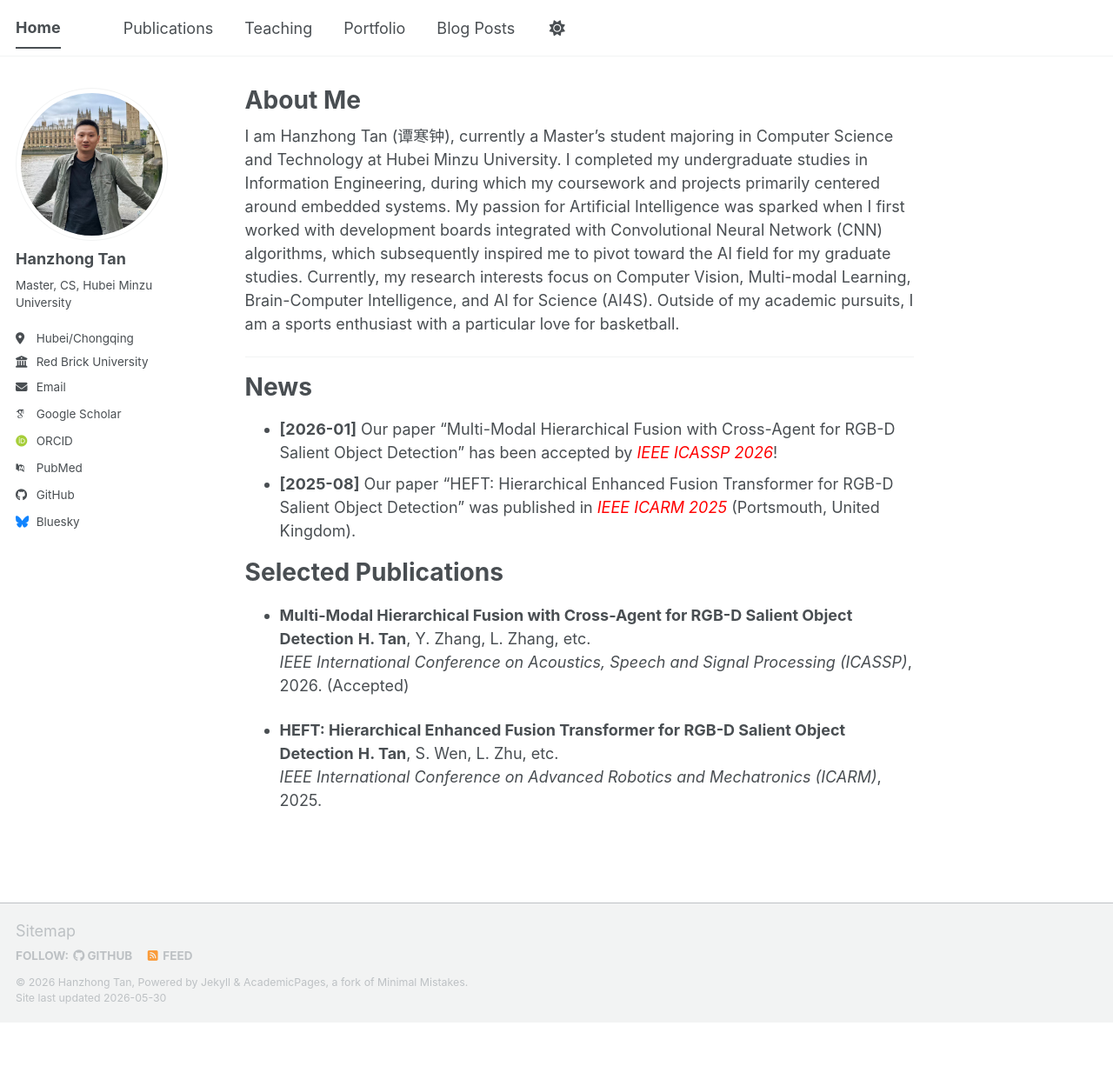
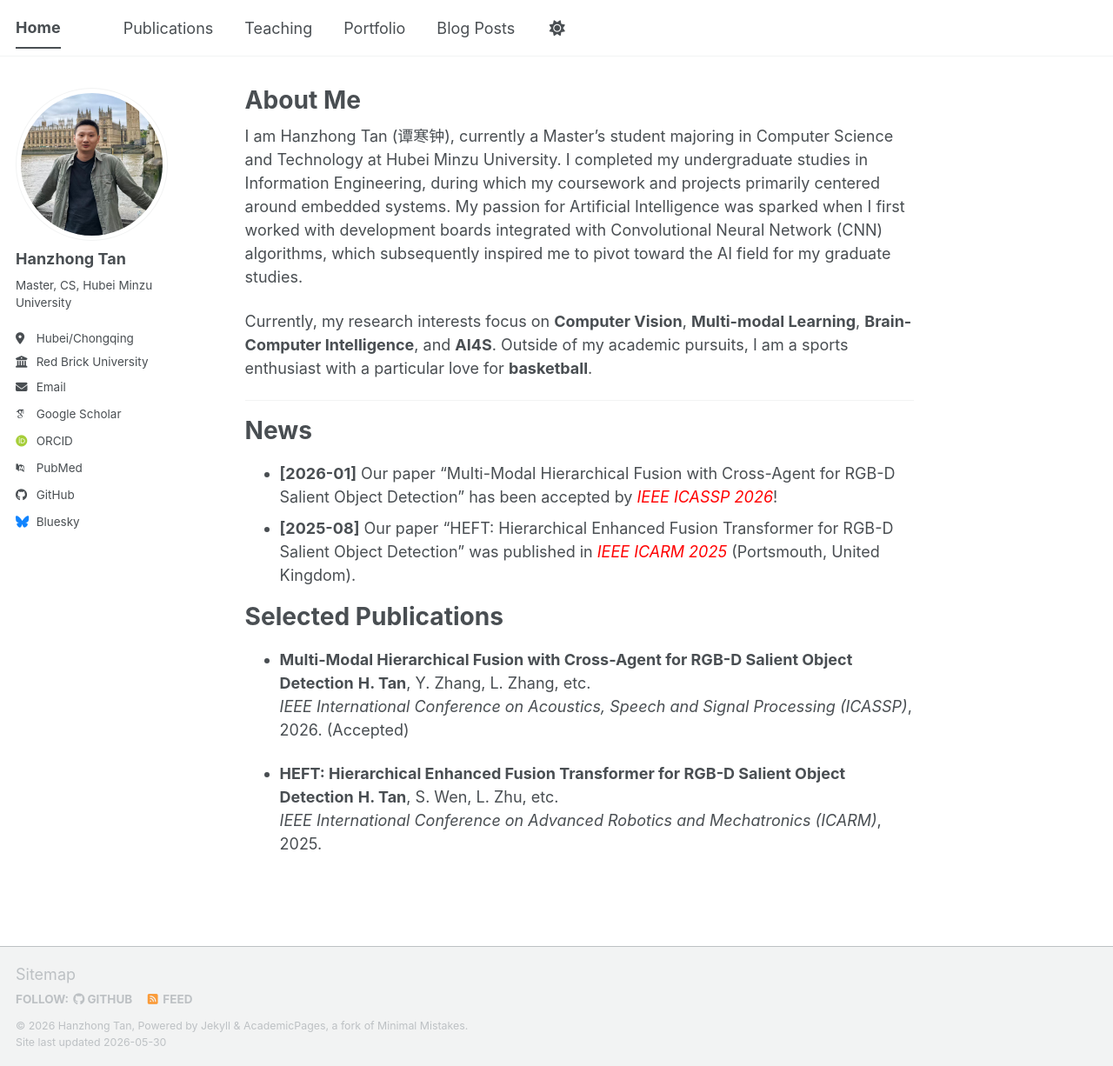
Before and after one commit to liangjiaxiaoqi/liangjiaxiaoqi.github.io, a Jekyll site: the page built from _pages/about.md, in a window 1280 px wide and 1226 px high. Shown: the whole window at 87% size. Built offline with Jekyll 4.4.1, drawn with Linux system fonts in a browser that asks for light colours; some web fonts are replaced; a script bundle is joined from its source files by our own code; library files that are not in the unit come from our copies.

Commit message:
Update about.md

```diff
--- a/_pages/about.md
+++ b/_pages/about.md
@@ -7,7 +7,9 @@
   - /about.html
 ---
 
-I am Hanzhong Tan (谭寒钟), currently a Master's student majoring in Computer Science and Technology at Hubei Minzu University. I completed my undergraduate studies in Information Engineering, during which my coursework and projects primarily centered around embedded systems. My passion for Artificial Intelligence was sparked when I first worked with development boards integrated with Convolutional Neural Network (CNN) algorithms, which subsequently inspired me to pivot toward the AI field for my graduate studies. Currently, my research interests focus on Computer Vision, Multi-modal Learning, Brain-Computer Intelligence, and AI for Science (AI4S). Outside of my academic pursuits, I am a sports enthusiast with a particular love for basketball.
+I am Hanzhong Tan (谭寒钟), currently a Master's student majoring in Computer Science and Technology at Hubei Minzu University. I completed my undergraduate studies in Information Engineering, during which my coursework and projects primarily centered around embedded systems. My passion for Artificial Intelligence was sparked when I first worked with development boards integrated with Convolutional Neural Network (CNN) algorithms, which subsequently inspired me to pivot toward the AI field for my graduate studies.
+
+Currently, my research interests focus on **Computer Vision**, **Multi-modal Learning**, **Brain-Computer Intelligence**, and **AI4S**. Outside of my academic pursuits, I am a sports enthusiast with a particular love for **basketball**.
 <!--  这是注释
 I am Hanzhong Tan (谭寒钟), currently a Master's student specializing in Computer Science and Technology at Hubei Minzu University. My research interests mainly focus on Computer Vision, Multi-modal Learning, Brain-machine intelligence, and AI4S.
 -->
```
